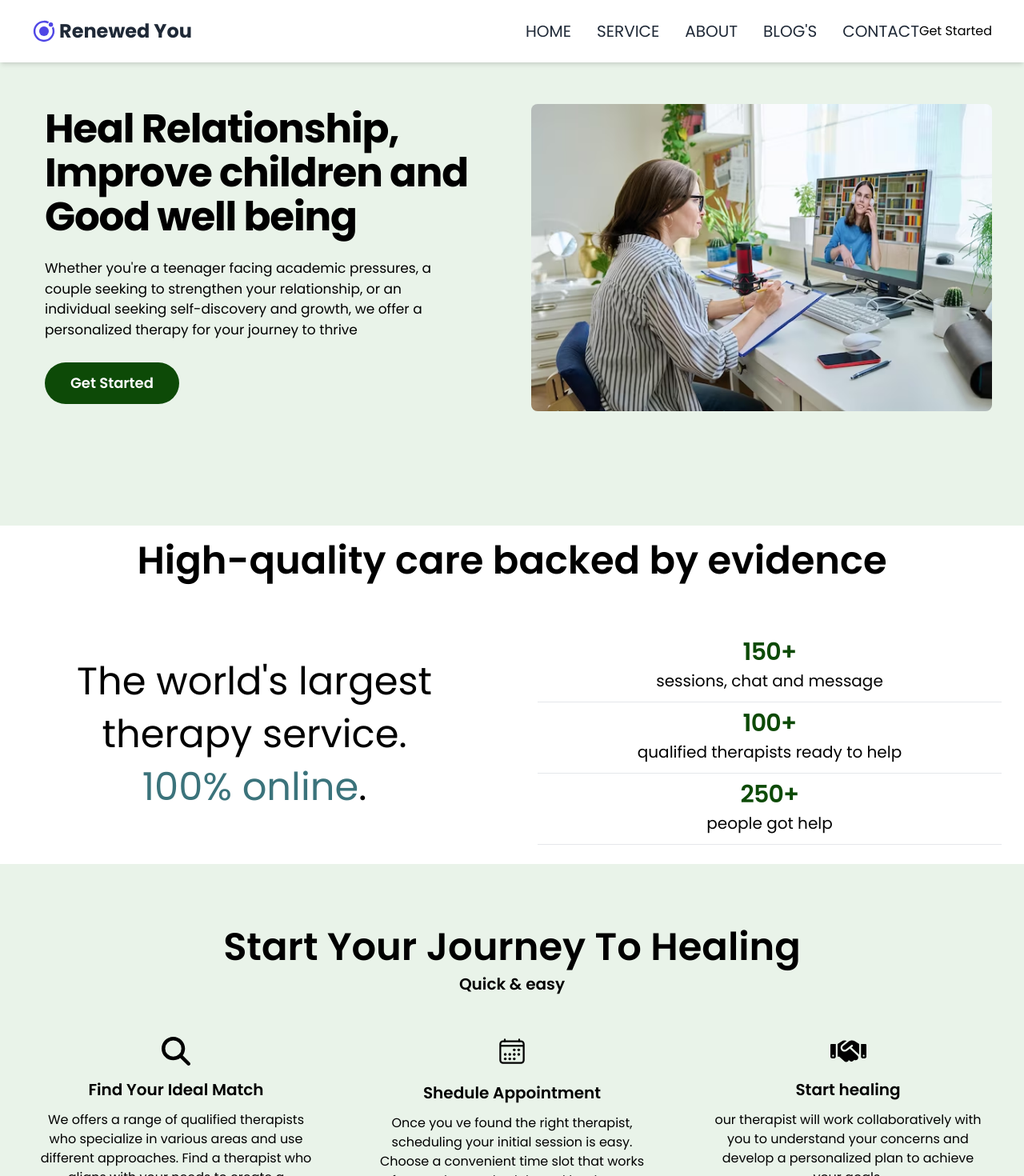
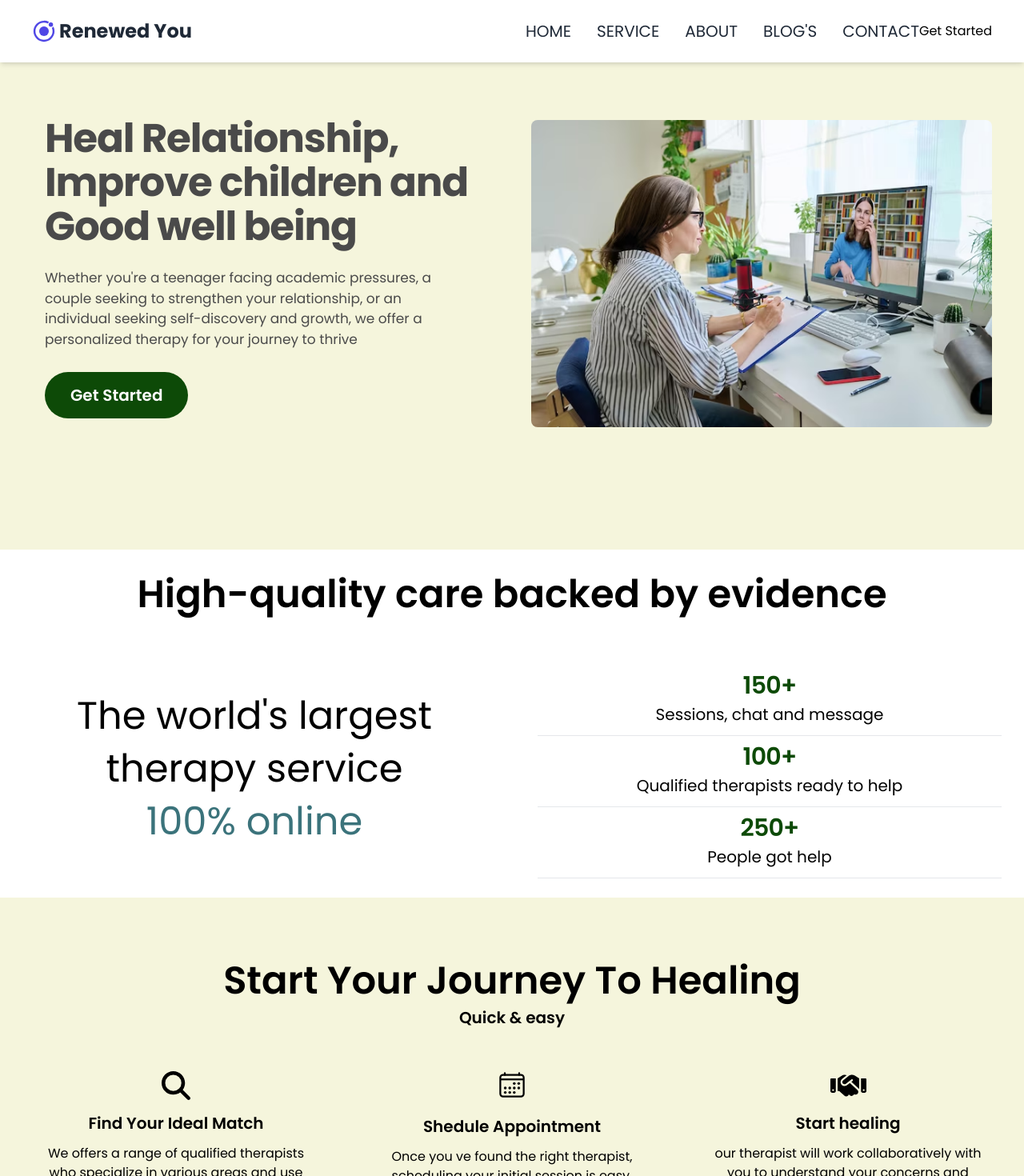
Before and after one commit to abdoullahi42/Renewed-You, a React (Vite) app: page / in a window 1280 px wide. Shown: the top 1470 px of the page at 80% size. Built offline with nearby package versions, Linux system fonts and the light colour scheme.

Commit message:
finished the colored pallete hero-page

```diff
--- a/index.html
+++ b/index.html
@@ -12,7 +12,7 @@
     <meta name="viewport" content="width=device-width, initial-scale=1.0" />
     <title>Vite + React</title>
   </head>
-  <body class="font-abdu bg-[#e9f3e9]">
+  <body class="font-abdu bg-[#F5F5DC]">
     <div id="root"></div>
     <script type="module" src="/src/main.jsx"></script>
     <script
--- a/src/component/PageHero.jsx
+++ b/src/component/PageHero.jsx
@@ -2,8 +2,8 @@
 function PageHero() {
   return (
     <section className="grid   lg:mb-14 ">
-      <div className="grid gap-12 mb-12 px-8 lg:py-3 lg:grid-cols-2  lg:mb-16 lg:px-10 2xl:px-8 2xl:gap-24 ">
-        <div className=" lg:p-1  text-center lg:text-start xl:pl-4 xl:pr-6">
+      <div className="grid gap-12 mb-12 px-8 lg:py-6 lg:grid-cols-2  lg:mb-16 lg:px-10 2xl:px-8 2xl:gap-24 ">
+        <div className=" lg:p-1  text-center lg:text-start xl:pl-4 xl:pr-6 text-[#4A4A4A]">
           <h1 className="mb-6 text-[30px] md:text-[40px] lg:text-5xl  font-bold leading-tight tracking-[-1.2px]  xl:text-[50px]  lg:leading-[1.1] ">
             Heal Relationship, Improve children and Good well being
           </h1>
@@ -13,11 +13,11 @@ function PageHero() {
             self-discovery and growth, we offer a personalized therapy for your
             journey to thrive
           </p>
-          <button className="mb-4 bg-[#0D4A07] text-[#fff] px-8 py-4 rounded-[29px]  inline-block font-semibold leading-[1.1] text-[15px] lg:text-[18px]">
+          <button className="mb-4 bg-[#0D4A07]  text-[#fff] px-8 py-4 rounded-[29px]  inline-block font-semibold leading-[1.3] lg:rounded-[36px] text-[15px] lg:text-[20px] ">
             Get Started
           </button>
         </div>
-        <div className="md:px-11 lg:px-0">
+        <div className="md:px-11 lg:px-0 lg:mt-2">
           <img src="src/assets/virtualtheraphy.avif" className="rounded-lg  " />
         </div>
       </div>
--- a/src/component/Stats.jsx
+++ b/src/component/Stats.jsx
@@ -1,21 +1,25 @@
 const stats = [
-  { id: 1, nums: "150+", descr: "sessions, chat and message" },
-  { id: 2, nums: "100+", descr: "qualified therapists ready to help" },
-  { id: 3, nums: "250+", descr: "people got help" },
+  { id: 1, nums: "150+", descr: "Sessions, chat and message" },
+  { id: 2, nums: "100+", descr: "Qualified therapists ready to help" },
+  { id: 3, nums: "250+", descr: "People got help" },
 ];
+
+// #8330c2;
 
 /* eslint-disable react/no-unescaped-entities */
 function Stats() {
   return (
-    <section className=" lg:mb-14 bg-white pt-5">
-      <h2 className="font-semibold font-abdu text-3xl md:text-3xl lg:text-5xl mb-7 text-center md:mb-11 lg:mb-16  px-2">
+    <section className=" lg:mb-14 bg-white  pt-8">
+      <h2 className="font-semibold font-abdu text-3xl md:text-3xl lg:text-5xl mb-9 text-center md:mb-11 lg:mb-16  px-2">
         High-quality care backed by evidence
       </h2>
-      <div className="flex flex-col text-center mx-3 mb-8  min-[960px]:flex-row  min-[960px]:gap-16 min-[960px]:px-4 lg:mb-20">
+      <div className="flex gap-5 flex-col text-center mx-3 mb-8  min-[960px]:flex-row  min-[960px]:gap-16 min-[960px]:px-4 lg:mb-20">
         <div className="min-[960px]:flex-1 min-[960px]:self-center">
-          <p className="text-2xl font-semibold mb-5 tracking-tight md:mb-8 lg:text-5xl  lg:tracking-normal lg:font-medium lg:leading-snug">
-            The world's largest therapy service.<br></br>
-            <span className="text-[#3b737b]">100% online</span>.
+          <p className="text-2xl font-medium mb-5 tracking-tight md:mb-8 lg:text-5xl  lg:tracking-normal  lg:leading-snug">
+            The world's largest therapy service<br></br>
+            <span className="text-[#3b737b] block pt-1 md:pt-0">
+              100% online
+            </span>
           </p>
         </div>
 
--- a/src/component/SteptoStart.jsx
+++ b/src/component/SteptoStart.jsx
@@ -8,7 +8,7 @@ import {
 
 function SteptoStart() {
   return (
-    <section className="mb-14 lg:mb-16">
+    <section className="mb-14 lg:mb-16 ">
       <div className=" flex flex-col ">
         <div className="mx-auto text-center mb-4 lg:mb-6">
           <h3 className="font-semibold font-abdu text-2xl md:text-3xl lg:text-5xl mb-2">
--- a/src/component/TheraphyComparison.jsx
+++ b/src/component/TheraphyComparison.jsx
@@ -16,7 +16,7 @@ const TherapyComparison = () => {
   ];
 
   return (
-    <section className="therapy-comparison bg-gray-100 p-4">
+    <section className="therapy-comparison p-4">
       <h2 className="font-semibold font-abdu text-2xl md:text-3xl lg:text-5xl mb-5 text-center lg:mb-14 ">
         Renewed You vs. In-Office Therapy
       </h2>
--- a/src/pages/Reviews.jsx
+++ b/src/pages/Reviews.jsx
@@ -55,7 +55,7 @@ function Reviews() {
       >
         {cardData.map((card) => (
           <div
-            className="bg-[#e8f8e8] flex-shrink-0 w-80 justify-center items-center  mx-5 "
+            className="bg-[#fff] flex-shrink-0 w-80 justify-center items-center  mx-5 "
             key={card.id}
           >
             <img src={card.image} alt={card.title} />
```
Also changed, not shown: src/assets/image 15.png (added).
